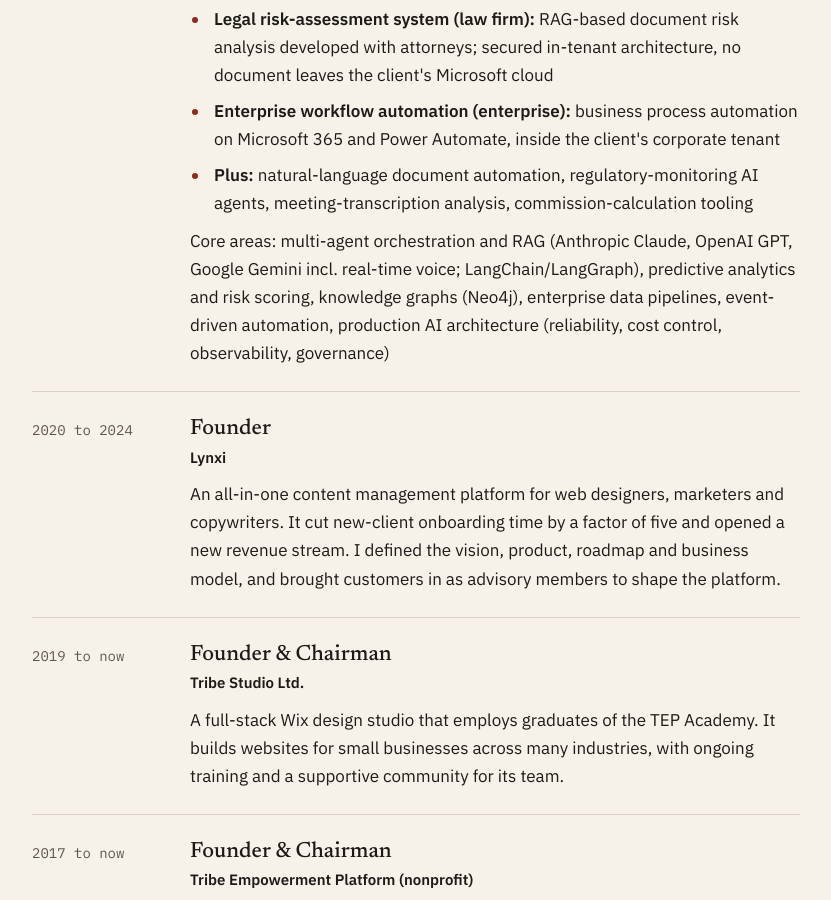
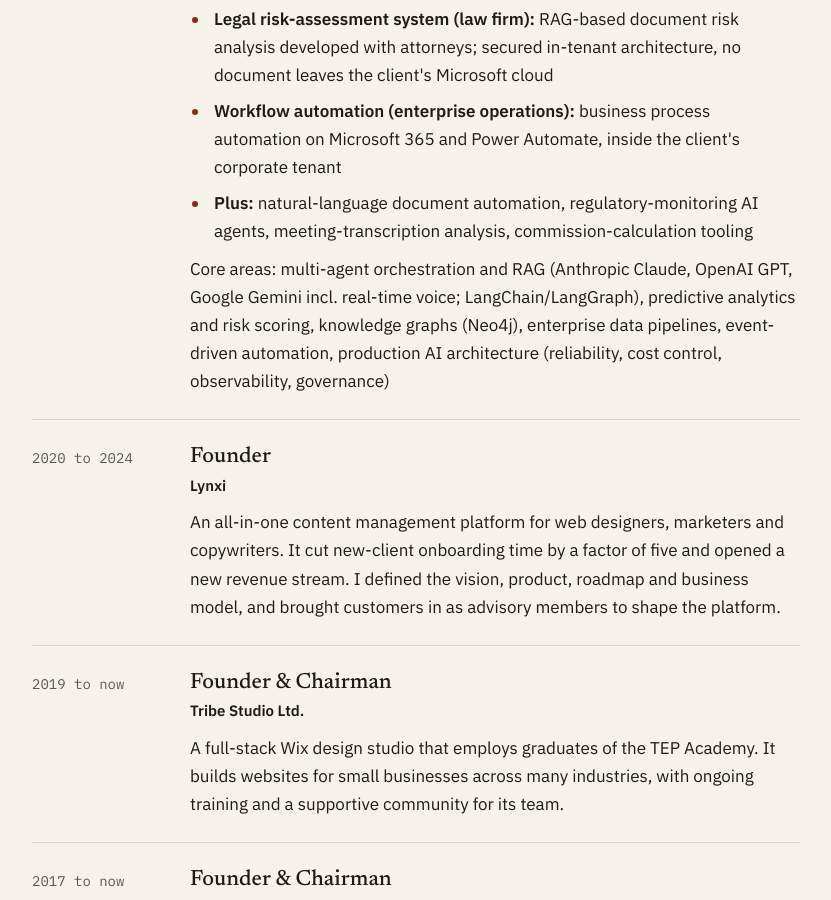
Before and after one commit to eranw2000/eranwyler.com, a plain HTML site: page index.html in a window 1280 px wide. Shown: the part 3425-4325 px from the top of the page, without its empty margins (348-1179 px from the left). Drawn offline with Linux system fonts and the light colour scheme.

Commit message:
Experience: label the workflow automation entry by its domain
Co-Authored-By: Claude Opus 5.5 <noreply@anthropic.com>

```diff
--- a/index.html
+++ b/index.html
@@ -255,7 +255,7 @@
               <li><b>B2B account-intelligence platform (sales &amp; marketing):</b> pipeline that discovers, scrapes, enriches, deduplicates, and scores thousands of target companies; LLM-adjudicated entity matching, waterfall email enrichment, human-in-the-loop review consoles</li>
               <li><b>Voice + text knowledge-agent framework (productized):</b> reusable AI assistant framework over ingested knowledge bases (RAG), deployed as four branded customer instances</li>
               <li><b>Legal risk-assessment system (law firm):</b> RAG-based document risk analysis developed with attorneys; secured in-tenant architecture, no document leaves the client's Microsoft cloud</li>
-              <li><b>Enterprise workflow automation (enterprise):</b> business process automation on Microsoft 365 and Power Automate, inside the client's corporate tenant</li>
+              <li><b>Workflow automation (enterprise operations):</b> business process automation on Microsoft 365 and Power Automate, inside the client's corporate tenant</li>
               <li><b>Plus:</b> natural-language document automation, regulatory-monitoring AI agents, meeting-transcription analysis, commission-calculation tooling</li>
             </ul>
             <p>Core areas: multi-agent orchestration and RAG (Anthropic Claude, OpenAI GPT, Google Gemini incl. real-time voice; LangChain/LangGraph), predictive analytics and risk scoring, knowledge graphs (Neo4j), enterprise data pipelines, event-driven automation, production AI architecture (reliability, cost control, observability, governance)</p>
```
